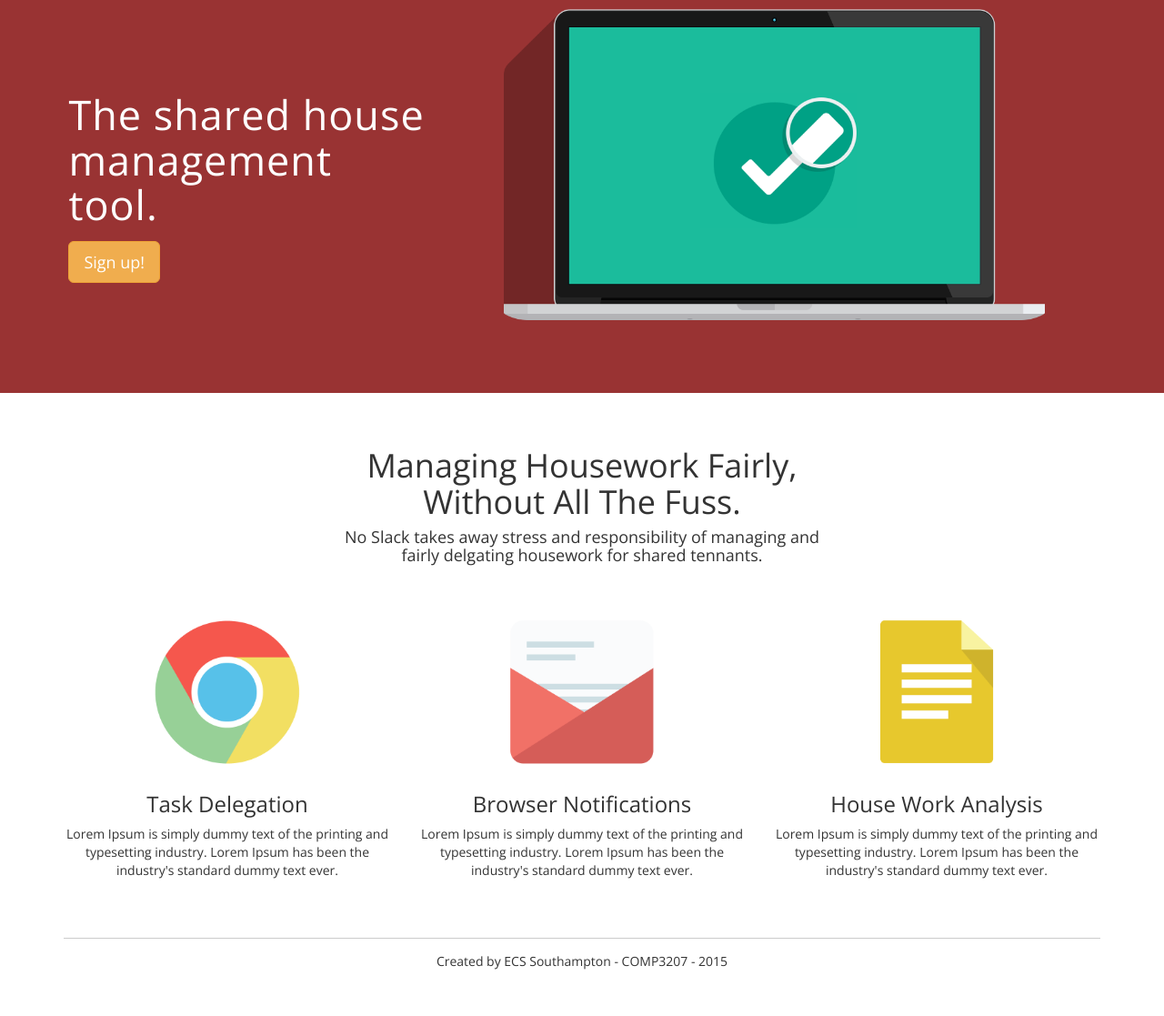
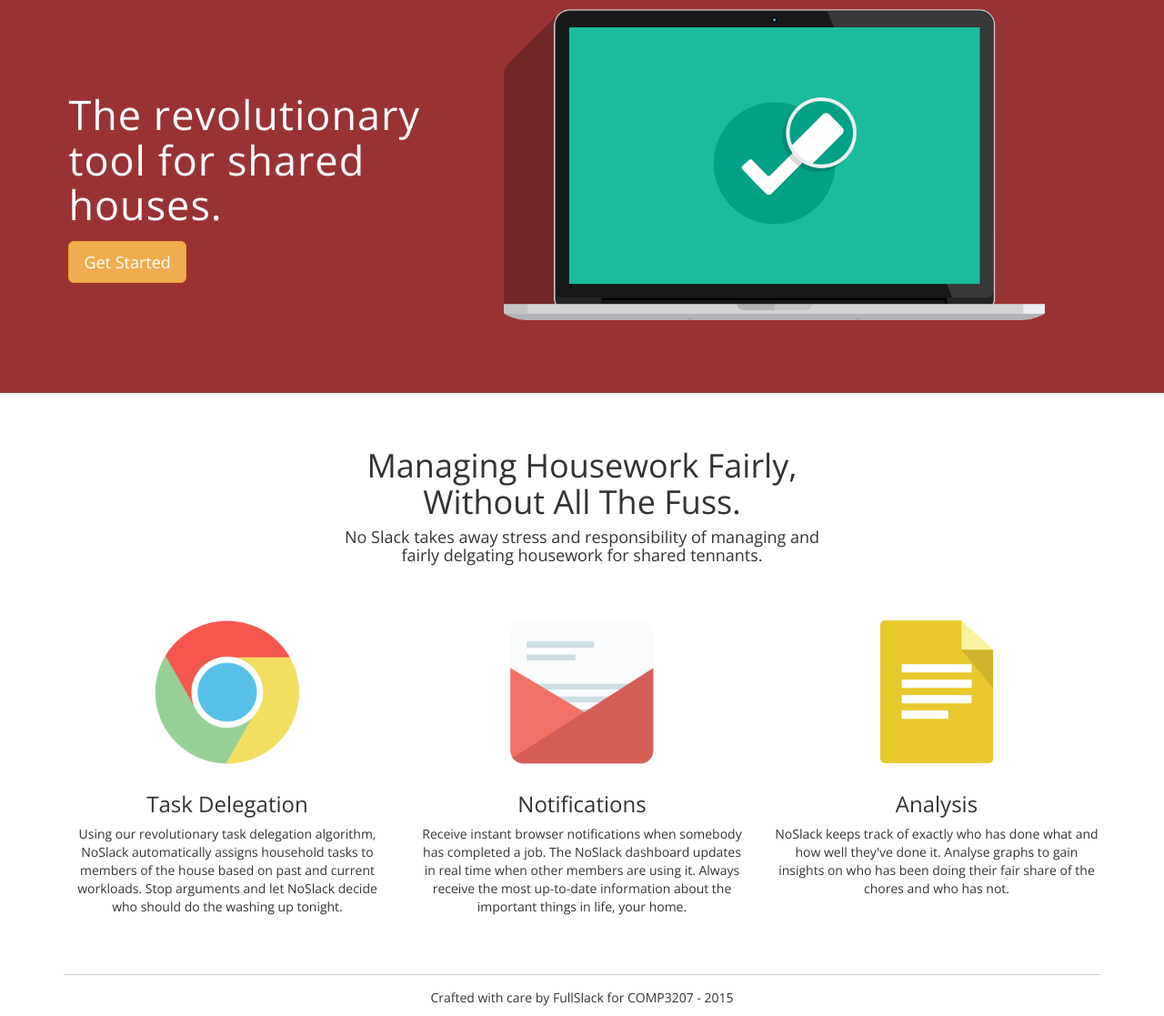
Before and after one commit to nnaskov/no-slack, a Django app: template src/templates/index.html in a window 1280 px wide. Shown: the part 62-1179 px from the top of the page at 91% size. Before the commit the page ends 1128 px from the top, so only its background shows below. Run offline with Django 3.2, Linux system fonts and the light colour scheme; the template is opened without the code that fills it, so the values that code supplies are empty; some libraries are stand-ins or nearby versions.

Commit message:
home page marketing changes
added more info to home page

```diff
--- a/src/templates/index.html
+++ b/src/templates/index.html
@@ -46,8 +46,8 @@
 			<div class="row vertical-center-row">
 				<div class="col-md-5 col-sm-12 vcenter">
 					<div style="max-width: 400px; margin-left: auto; margin-right: auto; margin-bottom:80px;">
-                      <h1>The shared house management tool.</h1>
-					  <a class="btn btn-warning btn-lg" href="/register">Sign up!</a>
+                      <h1>The revolutionary tool for shared houses.</h1>
+					  <a class="btn btn-warning btn-lg" href="/register">Get Started</a>
                     </div>
                 </div>
                 <div class="hidden-xs hidden-sm col-xs-6 vcenter">
@@ -70,20 +70,23 @@
 			<div class="col-lg-4">
 				<img src="../static/img/ser01.png" width="180" alt="">
 				<h3>Task Delegation</h3>
-				<p>Lorem Ipsum is simply dummy text of the printing and typesetting industry. Lorem Ipsum has been the industry's standard dummy text ever.</p>
+				<p>Using our revolutionary task delegation algorithm, NoSlack automatically assigns household tasks to members of the house
+					based on past and current workloads. Stop arguments and let NoSlack decide who should do the washing up tonight.</p>
 			</div><!--/col-lg-4 -->
 
 			<div class="col-lg-4">
 				<img src="../static/img/ser02.png" width="180" alt="">
-				<h3>Browser Notifications</h3>
-				<p>Lorem Ipsum is simply dummy text of the printing and typesetting industry. Lorem Ipsum has been the industry's standard dummy text ever.</p>
+				<h3>Notifications</h3>
+				<p>Receive instant browser notifications when somebody has completed a job. The NoSlack dashboard updates in real time
+					when other members are using it. Always receive the most up-to-date information about the important things in life,
+					your home.</p>
 
 			</div><!--/col-lg-4 -->
 
 			<div class="col-lg-4">
 				<img src="../static/img/ser03.png" width="180" alt="">
-				<h3>House Work Analysis</h3>
-				<p>Lorem Ipsum is simply dummy text of the printing and typesetting industry. Lorem Ipsum has been the industry's standard dummy text ever.</p>
+				<h3>Analysis</h3>
+				<p>NoSlack keeps track of exactly who has done what and how well they've done it. Analyse graphs to gain insights on who has been doing their fair share of the chores and who has not.</p>
 
 			</div><!--/col-lg-4 -->
 		</div><!-- /row -->
@@ -92,7 +95,7 @@
 
 	<div class="container">
 		<hr>
-		<p class="text-center">Created by ECS Southampton - COMP3207 - 2015</p>
+		<p class="text-center">Crafted with care by FullSlack for COMP3207 - 2015</p>
 
 	</div><!-- /container -->
 
```
